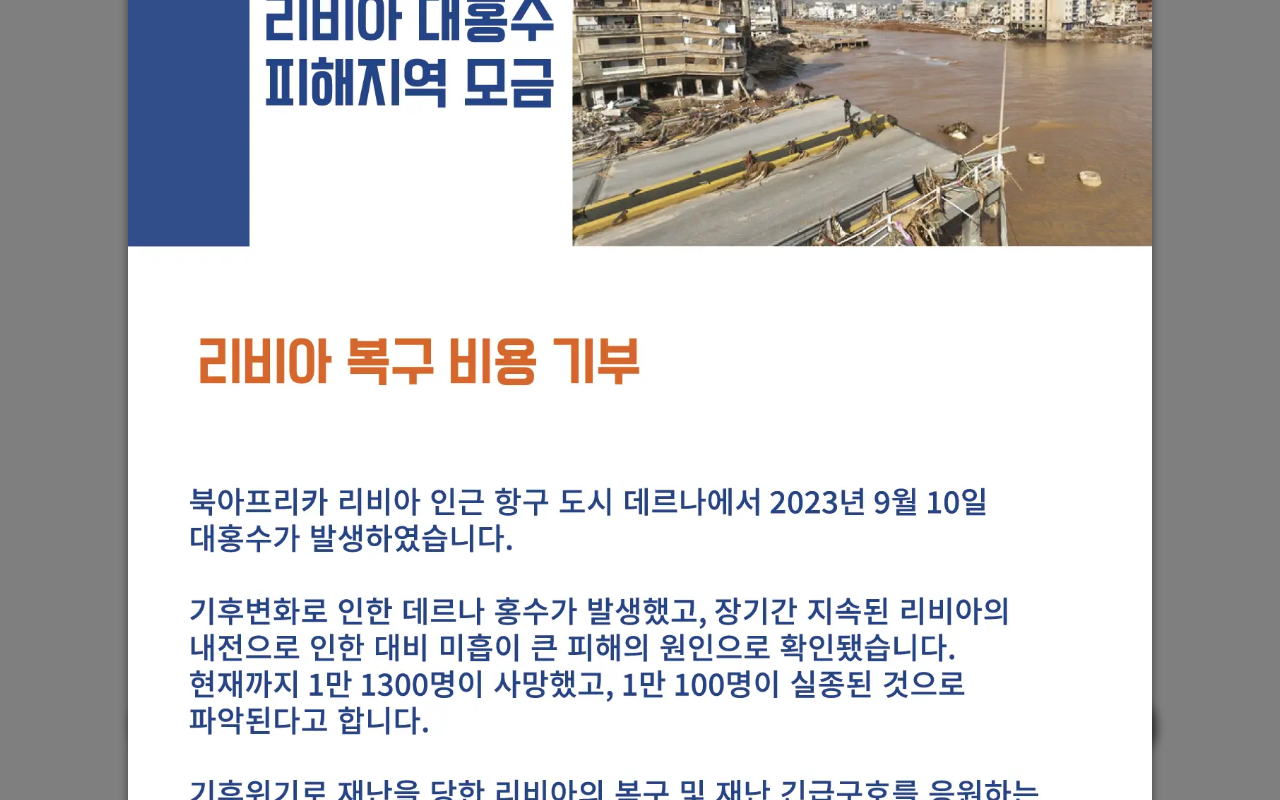
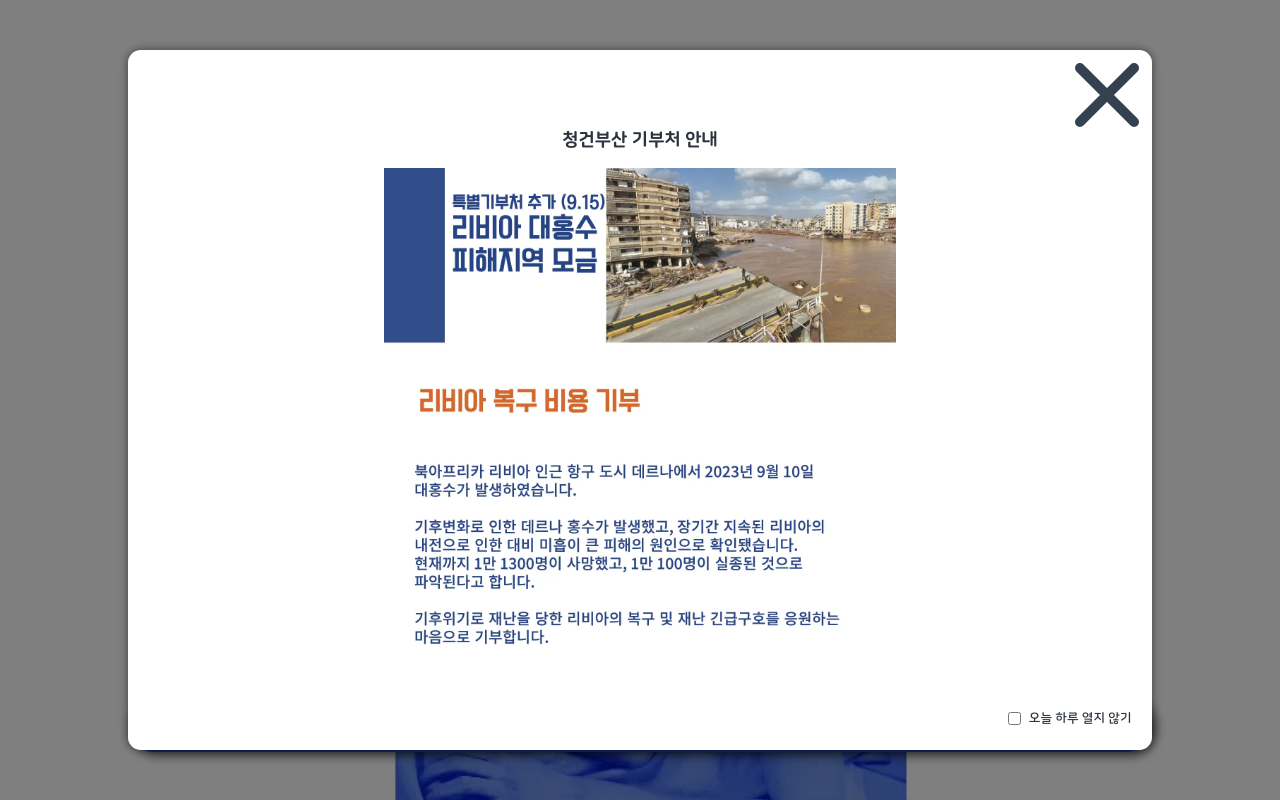
Before and after one commit to Lee-clipse/tf-15th-website, a React (Create React App) app in the folder client/: page / in a window 1280 px wide. Shown: the top 800 px of the page. Built offline with nearby package versions, Linux system fonts and the light colour scheme.

Commit message:
fix: MainPopup size for desktop user
By media query

```diff
--- a/client/src/component/MainPopup/style.js
+++ b/client/src/component/MainPopup/style.js
@@ -55,7 +55,12 @@ export const CloseButton = styled.img`
 `;
 
 export const Poster = styled.img`
-  width: 100%;
+  width: 80vw;
+
+  @media screen and (min-width: 768px) {
+    width: 40vw;
+    height: 68vh;
+  }
 `;
 
 export const Close24ButtonWrpper = styled.div`
```
